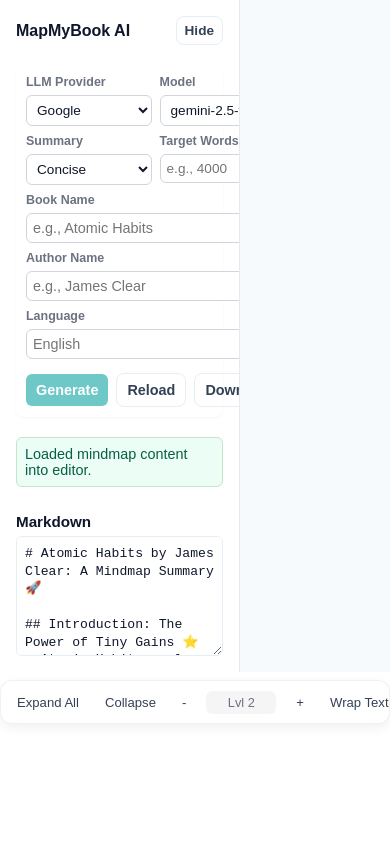
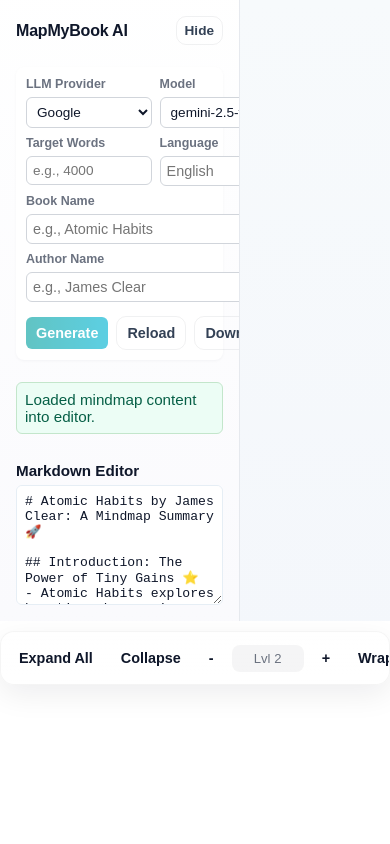
Before and after one commit to markmap/markmap-vscode, a website: page webapp/public/index.html in a window 390 px wide. Drawn offline with nearby package versions, Linux system fonts and the light colour scheme.

Commit message:
Prompt has been updated + Remove conciseness option
Eliminated the conciseness selection from the app and server logic, making summaries always comprehensive. Updated the UI for a more modern look, including new font, improved layout, and enhanced styling. Adjusted form fields to group language and word count, and updated the markdown editor label for clarity.

```diff
--- a/webapp/public/App.css
+++ b/webapp/public/App.css
@@ -1,308 +1,101 @@
 /* webapp/public/App.css */
-/* Modernized UI styles for Mindmap Generator & Editor */
+/* Elegant, dynamic redesign for Mindmap Generator & Editor */
 
 :root {
-  --bg: #f7fafc;
+  --bg: linear-gradient(180deg, #f7fafc 0%, #f3f6fb 100%);
   --panel-bg: #ffffff;
   --muted: #6b7280;
   --accent: #0ea5a4;
+  --accent-2: #06b6d4;
   --accent-contrast: #ffffff;
   --border: rgba(15,23,42,0.06);
-  --glass: rgba(255,255,255,0.7);
-  --shadow-sm: 0 4px 12px rgba(2,6,23,0.06);
+  --glass: rgba(255,255,255,0.6);
+  --shadow-sm: 0 8px 26px rgba(2,6,23,0.08);
+  --card-shadow: 0 12px 40px rgba(2,6,23,0.08);
 }
 
 /* Global box-sizing */
-*,
-*::before,
-*::after {
-  box-sizing: border-box;
-}
+*, *::before, *::after { box-sizing: border-box; }
 
-html, body, #root {
-  height: 100%;
-  margin: 0;
-  font-family: -apple-system, BlinkMacSystemFont, 'Segoe UI', Roboto, 'Helvetica Neue', Arial, sans-serif;
-  color: #0f172a;
-  background: var(--bg);
-}
+html, body, #root { height: 100%; margin: 0; font-family: 'Inter', system-ui, -apple-system, 'Segoe UI', Roboto, 'Helvetica Neue', Arial; color: #0f172a; background: var(--bg); }
 
-/* App shell */
-.app-root {
-  display: flex;
-  height: 100vh;
-  overflow: hidden;
-  font-size: 14px;
-}
+.app-root { display: flex; height: 100vh; overflow: hidden; font-size: 14px; }
 
 /* Left panel (settings + editor) */
 .left-panel {
-  background: var(--panel-bg);
+  background: linear-gradient(180deg, rgba(255,255,255,0.96), rgba(250,250,253,0.98));
   border-right: 1px solid var(--border);
-  padding: 18px;
+  padding: 20px;
   overflow-y: auto;
   display: flex;
   flex-direction: column;
-  gap: 12px;
+  gap: 14px;
 }
 
-.left-panel h1 {
-  margin: 0;
-  font-size: 1.05rem;
-  color: #0f172a;
-  font-weight: 600;
+.left-panel h1 { margin: 0; font-size: 1.05rem; color: #0f172a; font-weight: 700; letter-spacing: -0.2px; display:flex; align-items:center; gap:10px; }
+.brand-badge { width:36px; height:36px; border-radius:8px; display:inline-flex; align-items:center; justify-content:center; background: linear-gradient(135deg,var(--accent),var(--accent-2)); color: white; font-weight:700; box-shadow: var(--shadow-sm); font-size:0.95rem; }
+.brand-sub { font-size:0.77rem; color:var(--muted); margin-top:2px; }
+
+form { margin: 0; }
+form .form-card { background: var(--panel-bg); padding:12px; border-radius:12px; box-shadow: var(--card-shadow); border:1px solid rgba(2,6,23,0.04); }
+
+form label { display:block; margin-bottom:6px; font-size:0.82rem; color:var(--muted); font-weight:600; }
+
+/* Inputs / selects / textarea */
+input[type="text"], input[type="number"], select, textarea {
+  width:100%; padding:10px 12px; border:1px solid rgba(15,23,42,0.06); border-radius:10px; font-size:0.95rem; color:#0f172a; background:white;
 }
 
-/* Compact form layout */
-form {
-  margin: 0;
-}
+input:focus, select:focus, textarea:focus { outline:none; box-shadow: 0 6px 18px rgba(14,165,164,0.08); border-color: var(--accent); }
 
-form label {
-  display: block;
-  margin-bottom: 6px;
-  font-size: 0.85rem;
-  color: var(--muted);
-  font-weight: 600;
-}
-
-/* Inputs / selects / textarea */
-input[type="text"],
-input[type="number"],
-select,
-textarea {
-  width: 100%;
-  padding: 8px 10px;
-  border: 1px solid #e6eef5;
-  border-radius: 6px;
-  font-size: 0.9rem;
-  color: #0f172a;
-  background: white;
-}
-
-input[type="text"]:disabled,
-input[type="number"]:disabled,
-select:disabled,
-textarea:disabled {
-  background: #f8fafc;
-  opacity: 0.9;
-}
-
-textarea {
-  min-height: 140px;
-  resize: vertical;
-  font-family: ui-monospace, SFMono-Regular, Menlo, Monaco, 'Courier New', monospace;
-  font-size: 0.85rem;
-  line-height: 1.35;
-}
+textarea { min-height:160px; resize:vertical; font-family: ui-monospace, SFMono-Regular, Menlo, Monaco, 'Courier New', monospace; font-size:0.86rem; }
 
 /* Buttons */
-button {
-  padding: 8px 12px;
-  border-radius: 8px;
-  border: none;
-  background: var(--accent);
-  color: var(--accent-contrast);
-  font-weight: 600;
-  cursor: pointer;
-  transition: transform 0.12s ease, box-shadow 0.12s ease, opacity 0.12s ease;
-  display: inline-flex;
-  align-items: center;
-  gap: 8px;
-}
+button { padding:10px 14px; border-radius:10px; border:none; background: linear-gradient(90deg,var(--accent),var(--accent-2)); color:var(--accent-contrast); font-weight:700; cursor:pointer; transition: transform 0.14s ease, box-shadow 0.14s ease, opacity 0.12s ease; display:inline-flex; align-items:center; gap:8px; }
+button[disabled]{ opacity:0.65; cursor:not-allowed; transform:none; }
+button:hover:not([disabled]){ transform: translateY(-3px); box-shadow: 0 14px 36px rgba(6,182,212,0.12); }
 
-button[disabled] {
-  opacity: 0.6;
-  cursor: not-allowed;
-  transform: none;
-}
+button.secondary { background: transparent; color: #334155; border: 1px solid rgba(15,23,42,0.06); font-weight:700; }
 
-button:hover:not([disabled]) {
-  transform: translateY(-1px);
-  box-shadow: var(--shadow-sm);
-}
-
-/* secondary style for transparent buttons */
-button.secondary {
-  background: transparent;
-  color: #334155;
-  border: 1px solid #e6eef5;
-  font-weight: 600;
-}
-
-.left-panel button.secondary {
-  background: transparent;
-  color: #334155;
-  border: 1px solid #e6eef5;
-}
-
-/* Divider (draggable) */
-.divider {
-  width: 8px;
-  cursor: col-resize;
-  display: flex;
-  align-items: center;
-  justify-content: center;
-  background: linear-gradient(180deg, #f8fafc, #eef2ff);
-  position: relative;
-}
-
-.divider::after {
-  content: '';
-  width: 2px;
-  height: 48px;
-  border-radius: 2px;
-  background: linear-gradient(180deg, rgba(15,23,42,0.06), rgba(15,23,42,0.12));
-  opacity: 0.7;
-}
+/* Divider (visual) */
+.divider { width:10px; cursor: col-resize; display:flex; align-items:center; justify-content:center; background:transparent; }
+.divider::after{ content:''; width:2px; height:48px; border-radius:2px; background: linear-gradient(180deg, rgba(15,23,42,0.04), rgba(15,23,42,0.08)); }
 
 /* Right panel (interactive mindmap) */
-.right-panel {
-  position: relative;
-  background: white;
-  overflow: hidden;
-}
+.right-panel { position:relative; background: radial-gradient(1000px 400px at 10% 10%, rgba(6,182,212,0.06), transparent 12%), white; overflow:hidden; }
 
 /* Centered "toolbar island" above the mindmap */
-.toolbar-overlay {
-  position: absolute;
-  left: 50%;
-  transform: translateX(-50%);
-  top: 20px;
-  z-index: 10000;
-  padding: 6px;
-  background: var(--glass);
-  backdrop-filter: blur(8px);
-  border-radius: 12px;
-  box-shadow: var(--shadow-sm);
-  display: flex;
-  gap: 6px;
-  align-items: center;
-  border: 1px solid var(--border);
-}
+.toolbar-overlay { position:absolute; left:50%; transform:translateX(-50%); top:18px; z-index:10000; padding:8px; background: linear-gradient(180deg, rgba(255,255,255,0.85), rgba(255,255,255,0.7)); backdrop-filter: blur(6px); border-radius:14px; box-shadow: 0 10px 30px rgba(2,6,23,0.07); display:flex; gap:8px; align-items:center; border:1px solid rgba(2,6,23,0.04); flex-wrap: nowrap; overflow-x: auto; -webkit-overflow-scrolling: touch; }
 
-.toolbar-overlay button {
-  background: transparent;
-  border: none;
-  padding: 6px 10px;
-  border-radius: 8px;
-  font-weight: 500;
-  color: #334155;
-  font-size: 0.82rem;
-  min-width: auto;
-  height: 30px;
-  display: inline-flex;
-  align-items: center;
-  justify-content: center;
-  gap: 5px;
-  box-shadow: none;
-  transition: background 0.15s ease, color 0.15s ease;
-  white-space: nowrap;
-}
+.toolbar-overlay button { background:transparent; border:none; padding:8px 10px; border-radius:10px; font-weight:600; color:#0f172a; font-size:0.9rem; display:inline-flex; align-items:center; gap:8px; min-height:36px; white-space: nowrap; }
+.toolbar-overlay button:hover{ background:linear-gradient(90deg, rgba(14,165,164,0.12), rgba(6,182,212,0.06)); color: #044e4c; transform:none; }
 
-.toolbar-overlay button:hover {
-  background: var(--accent);
-  color: var(--accent-contrast);
-  transform: none;
-  box-shadow: none;
-}
+.toolbar-overlay .level-indicator { font-size:0.82rem; color:var(--muted); padding:6px 10px; border-radius:8px; background: rgba(15,23,42,0.04); min-width:72px; text-align:center; }
 
-/* Level indicator */
-.toolbar-overlay .level-indicator {
-  font-size: 0.8rem;
-  color: var(--muted);
-  padding: 4px 8px;
-  border-radius: 6px;
-  background: rgba(15,23,42,0.04);
-  margin: 0 4px;
-  min-width: 70px;
-  text-align: center;
-}
+/* Status message */
+.status-message { padding:12px; border-radius:10px; font-size:0.95rem; transition: transform 0.18s ease, opacity 0.18s ease; }
+.status-message.info { background:#f0f9ff; border:1px solid #d1eefb; color:#0369a1; }
+.status-message.success{ background:#ecfdf5; border:1px solid #bbf7d0; color:#065f46; }
+.status-message.error{ background:#fff1f2; border:1px solid #fecaca; color:#7f1d1d; }
 
-/* Status message styles */
-.status-message {
-  padding: 10px;
-  border-radius: 8px;
-  font-size: 0.9rem;
-}
+/* Expand handle */
+.expand-handle { transition: transform 0.18s ease, box-shadow 0.18s ease; }
+.expand-handle:hover { transform: translateX(2px); box-shadow: 0 8px 30px rgba(2,6,23,0.12); }
 
-.status-message.info {
-  background: #f0f9ff;
-  border: 1px solid #d1eefb;
-  color: #0369a1;
-}
+/* iframe styling with subtle entrance */
+.right-panel iframe { position:relative; z-index:1; width:100%; height:100%; border:none; opacity:0; transform: translateY(6px) scale(0.997); transition: opacity 0.36s ease, transform 0.36s ease; }
+.right-panel iframe[title] { opacity:1; transform: translateY(0) scale(1); }
 
-.status-message.success {
-  background: #ecfdf5;
-  border: 1px solid #bbf7d0;
-  color: #065f46;
-}
-
-.status-message.error {
-  background: #fff1f2;
-  border: 1px solid #fecaca;
-  color: #7f1d1d;
-}
-
-/* Range input styling (split slider) */
-input[type="range"] {
-  -webkit-appearance: none;
-  appearance: none;
-  height: 6px;
-  background: #e6eef5;
-  border-radius: 999px;
-}
-input[type="range"]::-webkit-slider-thumb {
-  -webkit-appearance: none;
-  width: 16px;
-  height: 16px;
-  border-radius: 50%;
-  background: var(--accent);
-  box-shadow: 0 3px 8px rgba(14,165,164,0.18);
-  border: 3px solid white;
-}
-
-/* Responsive layout for small screens: stack panels */
-@media (max-width: 900px) {
-  .app-root { flex-direction: column; }
-  .divider { display: none; }
-  .left-panel { min-width: unset; width: 100%; }
-  .right-panel { width: 100%; height: 50vh; }
-  .toolbar-overlay { position: static; transform: none; margin: 8px auto; }
-}
+/* Responsive layout for small screens */
+@media (max-width:900px){ .app-root{ flex-direction:column; } .divider{ display:none; } .left-panel{ min-width:unset; width:100%; } .right-panel{ width:100%; height:50vh; } .toolbar-overlay{ position:static; transform:none; margin:10px auto; } }
 
 /* Subtle scrollbar for left panel */
-.left-panel::-webkit-scrollbar {
-  width: 10px;
-}
-.left-panel::-webkit-scrollbar-thumb {
-  background: rgba(2,6,23,0.06);
-  border-radius: 8px;
-}
+.left-panel::-webkit-scrollbar{ width:10px; }
+.left-panel::-webkit-scrollbar-thumb{ background: rgba(2,6,23,0.06); border-radius:8px; }
 
-/* Reduce visual noise for form groups */
-.form-inline {
-  display: flex;
-  gap: 10px;
-  align-items: center;
-}
+.form-inline{ display:flex; gap:10px; align-items:center; }
+.small{ font-size:0.85rem; color:var(--muted); }
 
-/* small helper */
-.small {
-  font-size: 0.85rem;
-  color: var(--muted);
-}
-
-/* make iframe fill available area with smooth fade-in */
-.right-panel iframe {
-  position: relative;
-  z-index: 1; /* keep iframe below the toolbar overlay */
-  width: 100%;
-  height: 100%;
-  border: none;
-  opacity: 0;
-  transition: opacity 0.35s ease;
-}
-.right-panel iframe[title] {
-  opacity: 1;
-}
+/* Small utilities */
+.edit-section h2{ margin:6px 0; font-size:0.95rem; color:#0f172a; }
+.left-panel .md-note{ font-size:0.82rem; color:var(--muted); margin-top:6px; }
--- a/webapp/public/App.js
+++ b/webapp/public/App.js
@@ -10,7 +10,6 @@
     const [status, setStatus] = React.useState({ message: 'App loaded. Ready to generate or load existing mindmap.', type: 'info' });
     const [isLoading, setIsLoading] = React.useState(false);
     const [isEditorLoading, setIsEditorLoading] = React.useState(false);
-    const [selectedConciseness, setSelectedConciseness] = React.useState('concise');
     const [wordCount, setWordCount] = React.useState('');
     const [mindmapKey, setMindmapKey] = React.useState(Date.now());
     const saveTimeoutRef = React.useRef(null);
@@ -169,7 +168,7 @@
     const handleToggleWrap = () => {
         const opts = getMarkmapOptions();
         const curMax = typeof opts.maxWidth === 'number' ? opts.maxWidth : 0;
-        const newMax = curMax > 0 ? 0 : 700;
+        const newMax = curMax > 0 ? 0 : 650;
         updateMarkmapOptions({ maxWidth: newMax });
         setStatus({ message: `Set node wrapping ${newMax > 0 ? 'enabled' : 'disabled'}.`, type: 'success' });
     };
@@ -203,7 +202,6 @@
         setSelectedModel(newDefaultModel);
     };
     const handleModelChange = (e) => setSelectedModel(e.target.value);
-    const handleConcisenessChange = (e) => setSelectedConciseness(e.target.value);
     const handleWordCountChange = (e) => setWordCount(e.target.value);
 
     // --- Load editor content ---
@@ -264,7 +262,6 @@
                     language,
                     provider: selectedProvider,
                     model: selectedModel,
-                    conciseness: selectedConciseness,
                     wordCount: wordCount,
                 }),
             });
@@ -391,16 +388,12 @@
 
                             <div style={{ display: 'grid', gridTemplateColumns: '1fr 1fr', gap: '8px' }}>
                                 <div>
-                            <label htmlFor="concisenessSelect" style={{ fontSize: '0.78rem' }}>Summary</label>
-                            <select id="concisenessSelect" value={selectedConciseness} onChange={handleConcisenessChange} disabled={isLoading} style={{ padding: '6px', borderRadius: '6px', border: '1px solid #d1d5db', width: '100%', fontSize: '0.85rem' }}>
-                                <option value="concise">Concise</option>
-                                <option value="balanced">Balanced</option>
-                                <option value="comprehensive">Comprehensive</option>
-                            </select>
+                                    <label htmlFor="wordCountInput" style={{ fontSize: '0.78rem' }}>Target Words</label>
+                                    <input type="number" id="wordCountInput" name="wordCount" placeholder="e.g., 4000" value={wordCount} onChange={handleWordCountChange} disabled={isLoading} min="100" style={{ padding: '6px', borderRadius: '6px', border: '1px solid #d1d5db', width: '100%', fontSize: '0.85rem' }} />
                                 </div>
                                 <div>
-                            <label htmlFor="wordCountInput" style={{ fontSize: '0.78rem' }}>Target Words</label>
-                            <input type="number" id="wordCountInput" name="wordCount" placeholder="e.g., 4000" value={wordCount} onChange={handleWordCountChange} disabled={isLoading} min="100" style={{ padding: '6px', borderRadius: '6px', border: '1px solid #d1d5db', width: '100%', fontSize: '0.85rem' }} />
+                                    <label htmlFor="languageInput" style={{ fontSize: '0.78rem' }}>Language</label>
+                                    <input type="text" id="languageInput" name="language" placeholder="English" value={language} onChange={(e) => setLanguage(e.target.value)} disabled={isLoading} style={{ padding: '6px', borderRadius: '6px', border: '1px solid #d1d5db', width: '100%', fontSize: '0.9rem' }} />
                                 </div>
                             </div>
 
@@ -414,10 +407,7 @@
                         <input type="text" id="authorNameInput" name="authorName" placeholder="e.g., James Clear" value={authorName} onChange={(e) => setAuthorName(e.target.value)} disabled={isLoading} required style={{ padding: '6px', borderRadius: '6px', border: '1px solid #d1d5db', width: '100%', fontSize: '0.9rem' }} />
                     </div>
 
-                    <div>
-                        <label htmlFor="languageInput" style={{ fontSize: '0.78rem' }}>Language</label>
-                        <input type="text" id="languageInput" name="language" placeholder="English" value={language} onChange={(e) => setLanguage(e.target.value)} disabled={isLoading} style={{ padding: '6px', borderRadius: '6px', border: '1px solid #d1d5db', width: '100%', fontSize: '0.9rem' }} />
-                    </div>
+                    {/* language moved next to Target Words above */}
 
                     <div style={{ display: 'flex', gap: '8px', alignItems: 'center', marginTop: '6px' }}>
                         <button type="submit" disabled={isLoading || !bookName.trim() || !authorName.trim() || !selectedModel} style={{ padding: '8px 10px', cursor: (isLoading || !bookName.trim() || !authorName.trim() || !selectedModel) ? 'not-allowed' : 'pointer', backgroundColor: isLoading ? '#94a3b8' : '#0ea5a4', color: 'white', border: 'none', borderRadius: '6px', fontSize: '0.9rem' }}>
@@ -435,7 +425,7 @@
                 )}
 
                 <div className="edit-section" style={{ flexGrow: 1, display: leftCollapsed ? 'none' : 'flex', flexDirection: 'column', marginTop: '8px' }}>
-                    <h2 style={{ margin: '6px 0', fontSize: '0.95rem' }}>Markdown</h2>
+                    <h2 style={{ margin: '6px 0', fontSize: '0.95rem' }}>Markdown Editor</h2>
                     <textarea
                         id="md-editor"
                         value={editorContent}
--- a/webapp/public/index.html
+++ b/webapp/public/index.html
@@ -8,6 +8,11 @@
     <link rel="icon" type="image/svg+xml" href="/favicon.svg">
     <link rel="alternate icon" href="/favicon.svg">
     <link rel="stylesheet" href="/App.css?v=1.1">
+    <!-- Google Fonts: Inter for a modern UI -->
+    <link rel="preconnect" href="https://fonts.googleapis.com">
+    <link rel="preconnect" href="https://fonts.gstatic.com" crossorigin>
+    <link href="https://fonts.googleapis.com/css2?family=Inter:wght@400;600;700;800&display=swap" rel="stylesheet">
+    <meta name="theme-color" content="#06b6d4">
     <script src="https://unpkg.com/react@18/umd/react.development.js" crossorigin></script>
     <script src="https://unpkg.com/react-dom@18/umd/react-dom.development.js" crossorigin></script>
     <script src="https://unpkg.com/@babel/standalone/babel.min.js"></script>
```
Also changed, not shown: webapp/server.js (+6 -7 lines), webapp/README.md, webapp/mindmap_prompt.txt (line endings or trailing spaces). Lines whose indentation alone changed are shown as unchanged.
